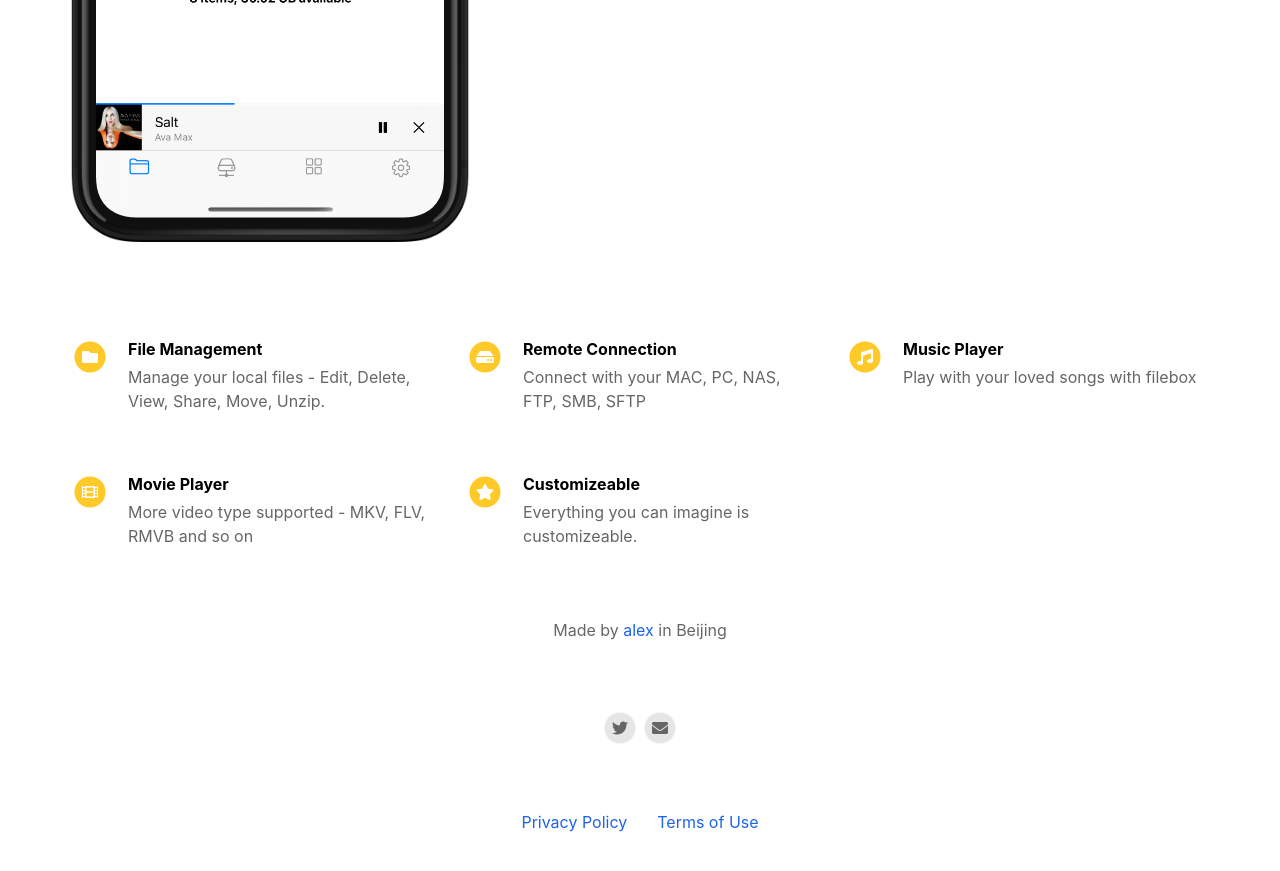
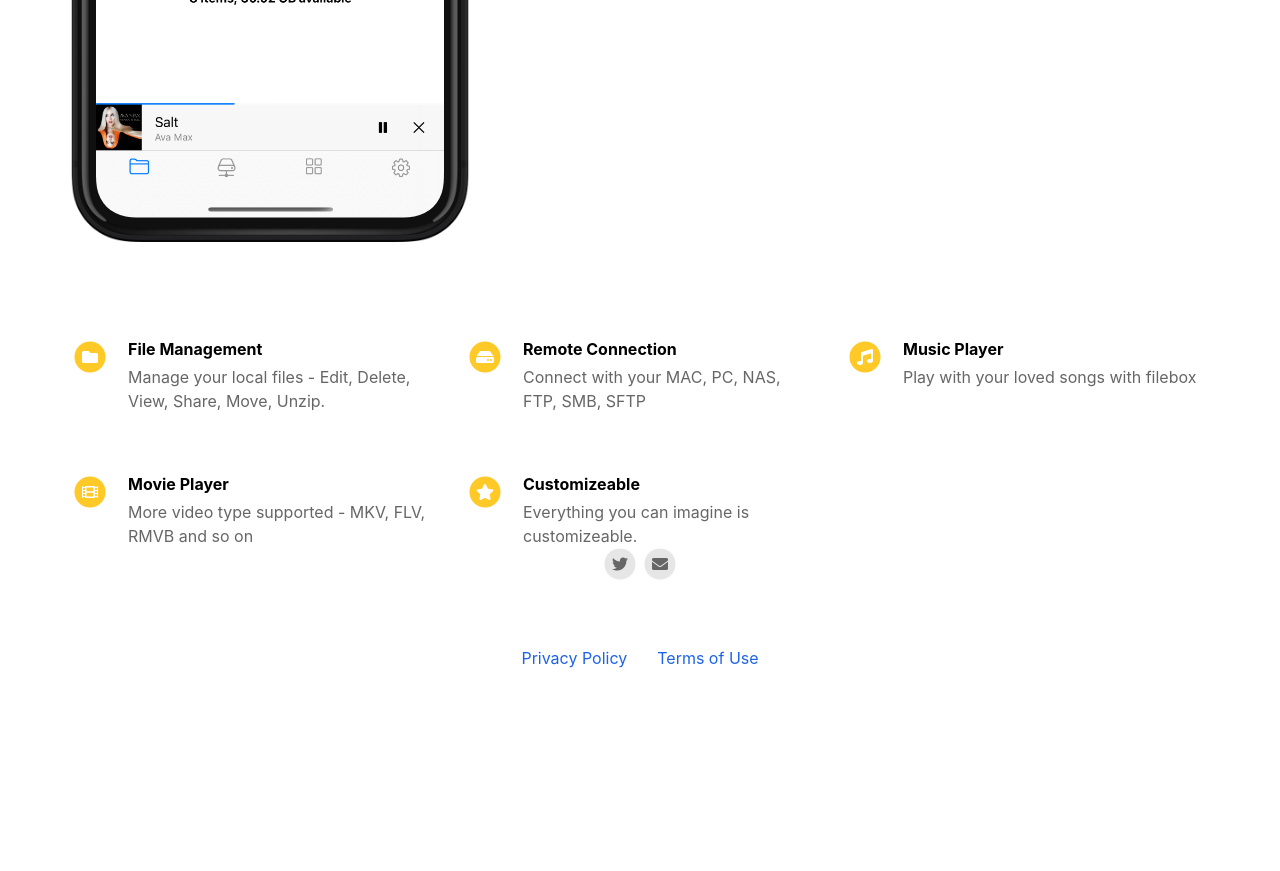
Before and after one commit to alexiscn/fileball.app, a Jekyll site: the page built from index.html, in a window 1280 px wide and 900 px high, scrolled down 743 px. Shown: the top 871 px of the window. Built offline with Jekyll 4.4.1, drawn with Linux system fonts in a browser that asks for light colours; nearby versions of some CDN libraries; after the commit the page ends 1479 px from its top, so only the background shows below that.

Commit message:
update metadata info of website

```diff
--- a/_config.yml
+++ b/_config.yml
@@ -1,5 +1,5 @@
 #page title
-page_title                                : Filebox                                          # Automatically populates with app name if not set and if iOS app ID is set. Otherwise enter manually.
+page_title                                : Fileball                                         # Automatically populates with app name if not set and if iOS app ID is set. Otherwise enter manually.
 
 # App Info
 ios_app_id                                : 1558391784                                # Required. Enter iOS app ID to automatically populate name, price and icons (e.g. 718043190).
@@ -20,9 +20,9 @@
 
 
 # Information About Yourself
-your_name                                 : alex
-your_link                                 : https://github.com/alexiscn
-your_city                                 : Beijing
+your_name                                 :
+your_link                                 :
+your_city                                 :
 email_address                             : filebox.app@outlook.com
 # facebook_username                         :
 # instagram_username                        : ebaehr
```
